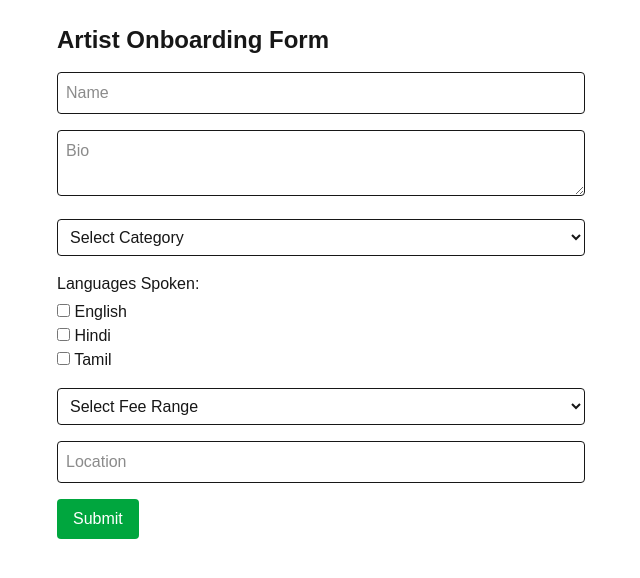
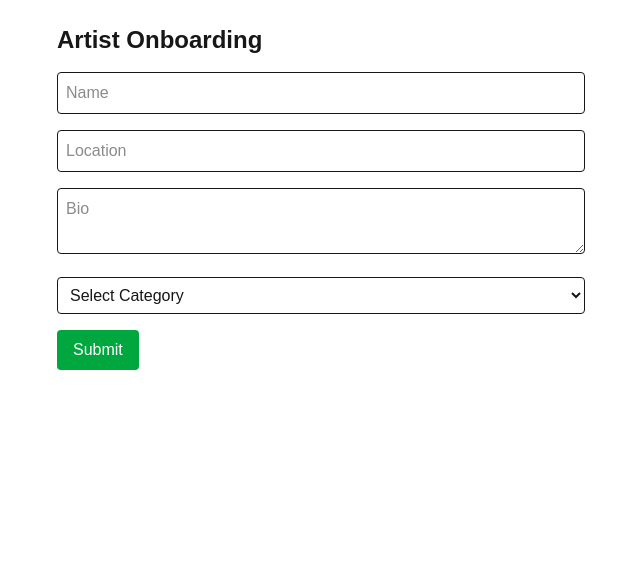
Before and after one commit to Mayursanodiya-code/artistly, a Next.js app: page /onboard in a window 1280 px wide. Shown: the top 578 px of the page, without its empty margins (319-959 px from the left). Built offline with nearby package versions, Linux system fonts and the light colour scheme.

Commit message:
fix: show artist cards and form

```diff
--- a/src/app/artists/page.tsx
+++ b/src/app/artists/page.tsx
@@ -1,7 +1,6 @@
 const artists = [
   { name: "DJ Rhea", category: "DJ", location: "Mumbai", fee: "₹20,000" },
   { name: "Singer Dev", category: "Singer", location: "Delhi", fee: "₹15,000" },
-  { name: "Dance Vibes", category: "Dancer", location: "Pune", fee: "₹10,000" },
 ];
 
 export default function ArtistListing() {
@@ -10,13 +9,13 @@ export default function ArtistListing() {
       <h1 className="text-2xl font-bold mb-6">Browse Artists</h1>
       <div className="grid grid-cols-1 sm:grid-cols-2 md:grid-cols-3 gap-6">
         {artists.map((artist, index) => (
-          <div key={index} className="p-4 border rounded-lg shadow-md">
-            <h2 className="text-xl font-semibold mb-1">{artist.name}</h2>
-            <p className="text-gray-400">
+          <div key={index} className="p-4 border rounded shadow">
+            <h2 className="text-xl font-semibold">{artist.name}</h2>
+            <p>
               {artist.category} • {artist.location}
             </p>
-            <p className="mt-2 font-medium">Fee: {artist.fee}</p>
-            <button className="mt-3 px-4 py-2 bg-blue-600 text-white rounded hover:bg-blue-700">
+            <p>Fee: {artist.fee}</p>
+            <button className="mt-2 px-4 py-1 bg-blue-600 text-white rounded">
               Ask for Quote
             </button>
           </div>
--- a/src/app/onboard/page.tsx
+++ b/src/app/onboard/page.tsx
@@ -6,64 +6,36 @@ export default function OnboardPage() {
   const { register, handleSubmit } = useForm();
 
   const onSubmit = (data: FieldValues) => {
-    console.log("Artist Submitted:", data);
-    alert("Form submitted! Check console.");
+    alert("Form Submitted!");
+    console.log(data);
   };
 
   return (
     <main className="p-6 max-w-xl mx-auto">
-      <h1 className="text-2xl font-bold mb-4">Artist Onboarding Form</h1>
-
+      <h1 className="text-2xl font-bold mb-4">Artist Onboarding</h1>
       <form onSubmit={handleSubmit(onSubmit)} className="space-y-4">
         <input
           {...register("name")}
           placeholder="Name"
-          className="w-full border p-2 rounded"
+          className="w-full p-2 border rounded"
+        />
+        <input
+          {...register("location")}
+          placeholder="Location"
+          className="w-full p-2 border rounded"
         />
         <textarea
           {...register("bio")}
           placeholder="Bio"
-          className="w-full border p-2 rounded"
+          className="w-full p-2 border rounded"
         />
 
-        <select {...register("category")} className="w-full border p-2 rounded">
+        <select {...register("category")} className="w-full p-2 border rounded">
           <option value="">Select Category</option>
           <option value="Singer">Singer</option>
           <option value="Dancer">Dancer</option>
           <option value="DJ">DJ</option>
-          <option value="Speaker">Speaker</option>
         </select>
-
-        <div>
-          <label className="block mb-1">Languages Spoken:</label>
-          <label>
-            <input type="checkbox" {...register("languages")} value="English" />{" "}
-            English
-          </label>
-          <br />
-          <label>
-            <input type="checkbox" {...register("languages")} value="Hindi" />{" "}
-            Hindi
-          </label>
-          <br />
-          <label>
-            <input type="checkbox" {...register("languages")} value="Tamil" />{" "}
-            Tamil
-          </label>
-        </div>
-
-        <select {...register("fee")} className="w-full border p-2 rounded">
-          <option value="">Select Fee Range</option>
-          <option value="₹5k-₹10k">₹5k–₹10k</option>
-          <option value="₹10k-₹20k">₹10k–₹20k</option>
-          <option value="₹20k+">₹20k+</option>
-        </select>
-
-        <input
-          {...register("location")}
-          placeholder="Location"
-          className="w-full border p-2 rounded"
-        />
 
         <button
           type="submit"
```
